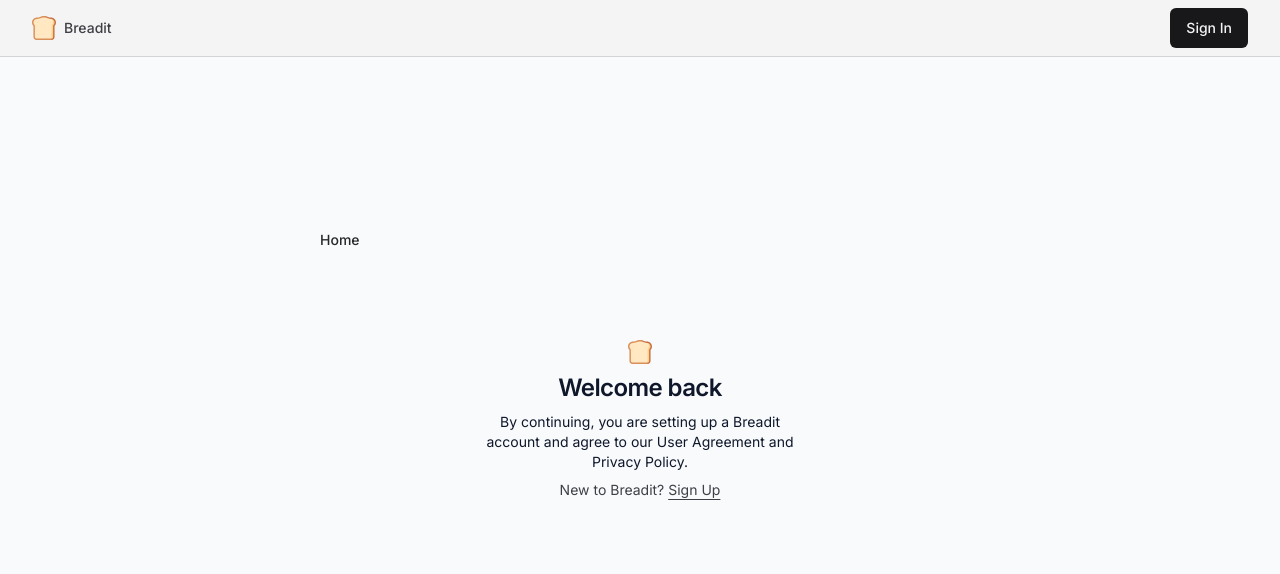
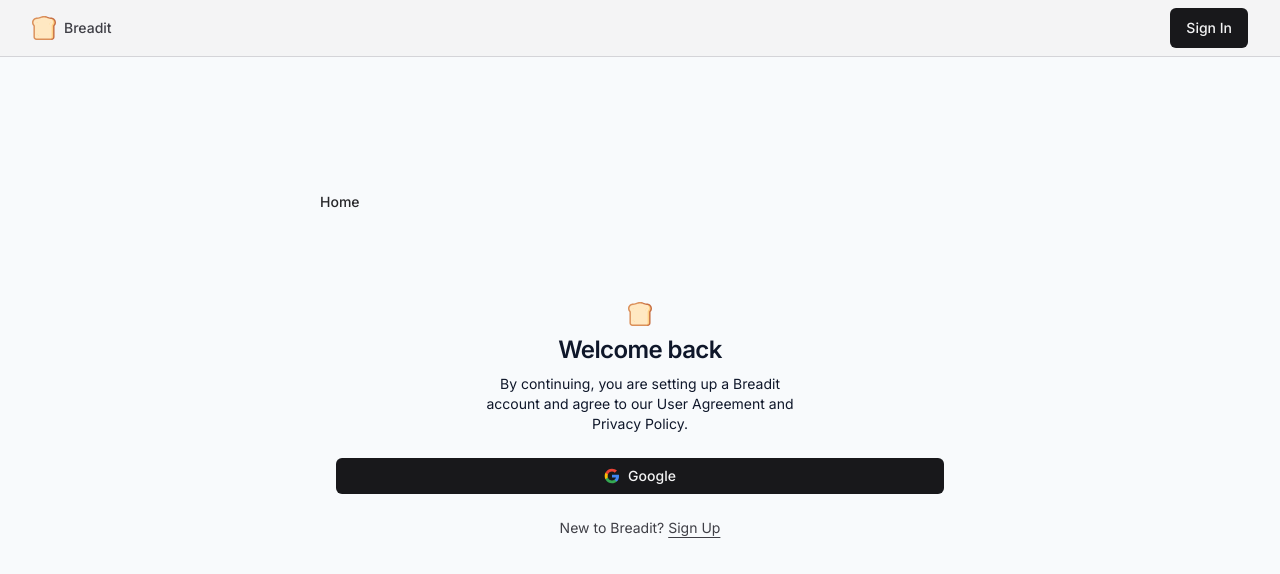
Before and after one commit to RazaNaqsh/next-RedditClone, a Next.js app: page /sign-in in a window 1280 px wide. Shown: the top 574 px of the page. Built offline with nearby package versions, Linux system fonts and the light colour scheme.

Commit message:
Auth and db update

```diff
--- /dev/null
+++ b/src/app/api/auth/[...nextauth]/route.ts
@@ -0,0 +1,6 @@
+import { authOptions } from "@/lib/auth";
+import NextAuth from "next-auth/next";
+
+const handler = NextAuth(authOptions);
+
+export { handler as GET, handler as POST };
--- a/src/app/layout.tsx
+++ b/src/app/layout.tsx
@@ -1,4 +1,5 @@
 import Navbar from "@/components/Navbar";
+import { Toaster } from "@/components/ui/Toaster";
 import { cn } from "@/lib/utils";
 import "@/styles/globals.css";
 import { Inter } from "next/font/google";
@@ -28,6 +29,7 @@
 				<div className="container max-w-7xl mx-auto h-full pt-12">
 					{children}
 				</div>
+				<Toaster />
 			</body>
 		</html>
 	);
--- a/src/components/Icons.tsx
+++ b/src/components/Icons.tsx
@@ -53,4 +53,31 @@
 			</g>
 		</svg>
 	),
+	google: (props: LucideProps) => (
+		<svg
+			{...props}
+			viewBox="0 0 24 24"
+		>
+			<path
+				d="M22.56 12.25c0-.78-.07-1.53-.2-2.25H12v4.26h5.92c-.26 1.37-1.04 2.53-2.21 3.31v2.77h3.57c2.08-1.92 3.28-4.74 3.28-8.09z"
+				fill="#4285F4"
+			/>
+			<path
+				d="M12 23c2.97 0 5.46-.98 7.28-2.66l-3.57-2.77c-.98.66-2.23 1.06-3.71 1.06-2.86 0-5.29-1.93-6.16-4.53H2.18v2.84C3.99 20.53 7.7 23 12 23z"
+				fill="#34A853"
+			/>
+			<path
+				d="M5.84 14.09c-.22-.66-.35-1.36-.35-2.09s.13-1.43.35-2.09V7.07H2.18C1.43 8.55 1 10.22 1 12s.43 3.45 1.18 4.93l2.85-2.22.81-.62z"
+				fill="#FBBC05"
+			/>
+			<path
+				d="M12 5.38c1.62 0 3.06.56 4.21 1.64l3.15-3.15C17.45 2.09 14.97 1 12 1 7.7 1 3.99 3.47 2.18 7.07l3.66 2.84c.87-2.6 3.3-4.53 6.16-4.53z"
+				fill="#EA4335"
+			/>
+			<path
+				d="M1 1h22v22H1z"
+				fill="none"
+			/>
+		</svg>
+	),
 };
--- a/src/components/SignIn.tsx
+++ b/src/components/SignIn.tsx
@@ -1,5 +1,6 @@
 import Link from "next/link";
 import { Icons } from "./Icons";
+import UserAuthForm from "./UserAuthForm";
 
 const SignIn = () => {
 	return (
@@ -11,7 +12,8 @@
 					By continuing, you are setting up a Breadit account and agree to our
 					User Agreement and Privacy Policy.
 				</p>
-
+			</div>
+			<UserAuthForm />
 			<p className="px-8 text-center text-sm text-zinc-700">
 				New to Breadit?{" "}
 				<Link
@@ -22,7 +24,6 @@
 				</Link>
 			</p>
 		</div>
-		</div>
 	);
 };
 export default SignIn;
--- /dev/null
+++ b/src/lib/auth.ts
@@ -0,0 +1,64 @@
+import { NextAuthOptions } from "next-auth";
+import { db } from "./db";
+import { PrismaAdapter } from "@next-auth/prisma-adapter";
+import GoogleProvider from "next-auth/providers/google";
+import { nanoid } from "nanoid";
+
+export const authOptions: NextAuthOptions = {
+	adapter: PrismaAdapter(db),
+	session: {
+		strategy: "jwt",
+	},
+	pages: {
+		signIn: "/sign-in",
+	},
+	providers: [
+		GoogleProvider({
+			clientId: process.env.GOOGLE_CLIENT_ID!,
+			clientSecret: process.env.GOOGLE_CLIENT_SECRET!,
+		}),
+	],
+	callbacks: {
+		async session({ token, session }) {
+			if (token) {
+				session.user.id = token.id;
+				session.user.name = token.name;
+				session.user.email = token.email;
+				session.user.image = token.picture;
+				session.user.username = token.username;
+			}
+			return session;
+		},
+		async jwt({ token, user }) {
+			const dbUser = await db.user.findFirst({
+				where: {
+					email: token.email,
+				},
+			});
+			if (!dbUser) {
+				token.id = user.id;
+				return token;
+			}
+			if (!dbUser.username) {
+				await db.user.update({
+					where: {
+						id: dbUser.id,
+					},
+					data: {
+						username: nanoid(10),
+					},
+				});
+			}
+			return {
+				id: dbUser.id,
+				name: dbUser.name,
+				email: dbUser.email,
+				picture: dbUser.image,
+				username: dbUser.username,
+			};
+		},
+		redirect() {
+			return "/";
+		},
+	},
+};
```
Also changed, not shown: src/types/next-auth.d.ts (added, +20 -0 lines), 2 other files (tests, documents, lock files or other folders). Lines whose indentation alone changed are shown as unchanged.
